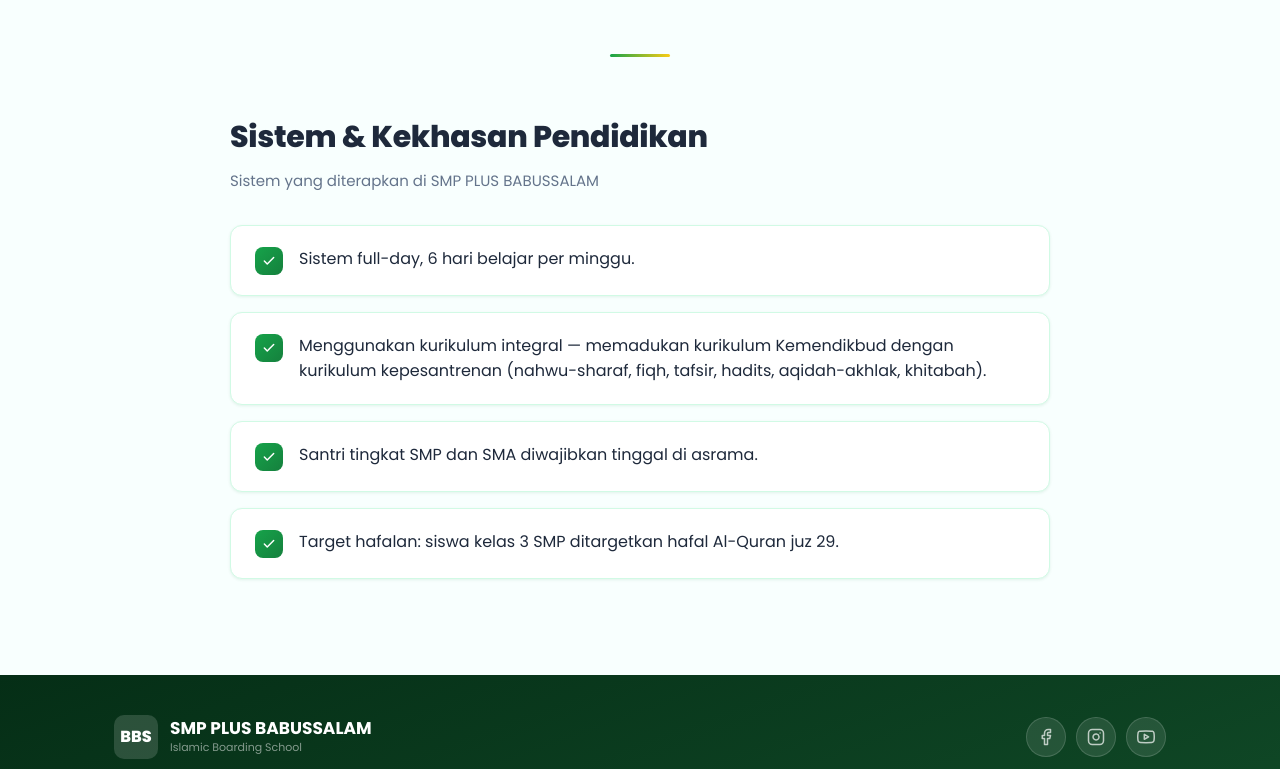
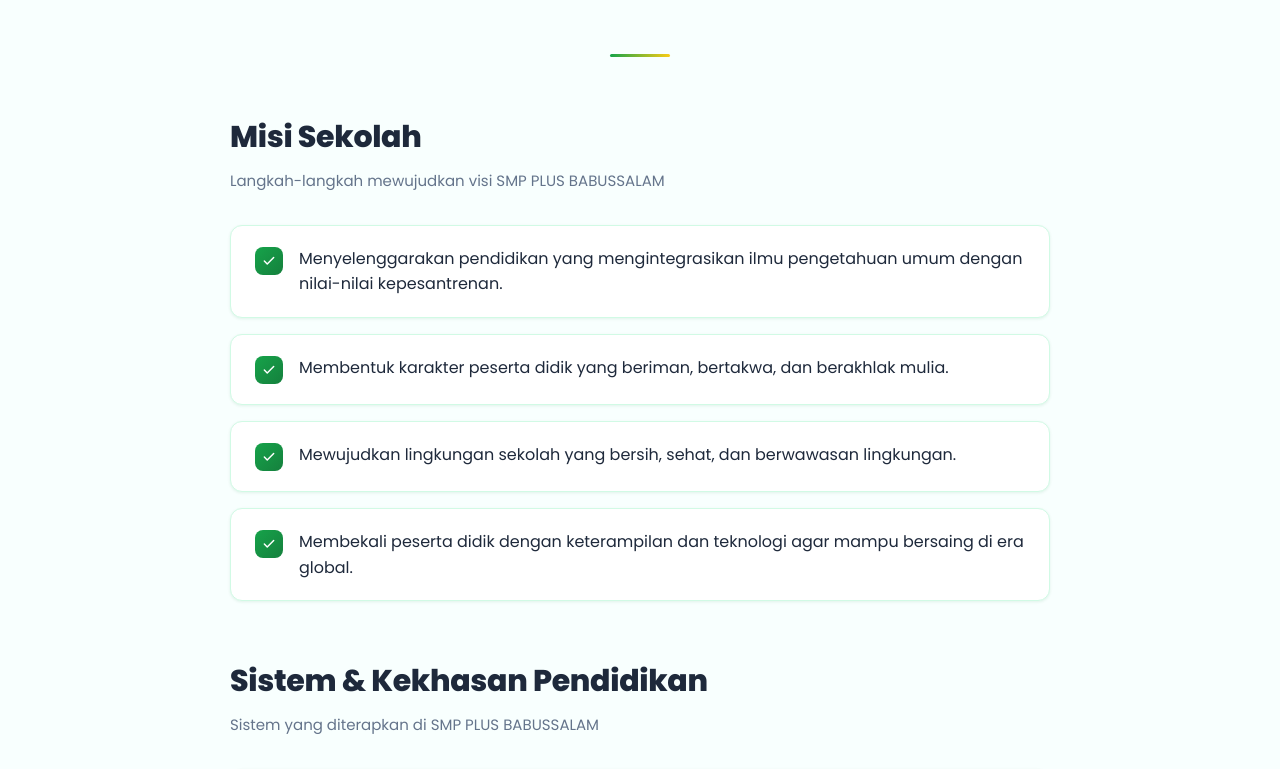
Before and after one commit to kajamm/SMP_BBS, a Next.js app: page /visi-misi in a window 1280 px wide. Shown: the part 414-1183 px from the top of the page. Built offline with nearby package versions, Linux system fonts and the light colour scheme.

Commit message:
Penambahan misi sekolah

```diff
--- a/components/VisiMisi.tsx
+++ b/components/VisiMisi.tsx
@@ -1,6 +1,6 @@
 "use client";
 
-import { sekolah, visi, pilarUtama, sistemPendidikan } from "@/data/sekolah";
+import { sekolah, visi, misi, pilarUtama, sistemPendidikan } from "@/data/sekolah";
 import { IconStar, IconCheck } from "./icons";
 
 export default function VisiMisi() {
@@ -25,6 +25,22 @@ export default function VisiMisi() {
         {/* Divider */}
         <div className="visi-divider"></div>
 
+        {/* Misi Sekolah */}
+        <div className="misi-block fade-in" style={{ marginBottom: "56px" }}>
+          <h2 className="misi-heading-pb">Misi Sekolah</h2>
+          <p className="misi-sub-pb">Langkah-langkah mewujudkan visi {sekolah.namaSingkat}</p>
+          <ul className="misi-list-pb" role="list">
+            {misi.map((item, i) => (
+              <li className="misi-list-item-pb" key={i}>
+                <div className="misi-check-pb">
+                  <IconCheck width={14} height={14} />
+                </div>
+                <span>{item}</span>
+              </li>
+            ))}
+          </ul>
+        </div>
+
         {/* Sistem Pendidikan - clean list */}
         <div className="misi-block fade-in">
           <h2 className="misi-heading-pb">Sistem &amp; Kekhasan Pendidikan</h2>
--- a/data/sekolah.ts
+++ b/data/sekolah.ts
@@ -38,6 +38,13 @@ export const sekolah = {
 export const visi =
   "Terwujudnya peserta didik yang unggul dalam ilmu pengetahuan dan teknologi, beriman dan bertakwa kepada Tuhan Yang Maha Esa, berkarakter mulia, berwawasan lingkungan, serta mampu bersaing di era global.";
 
+export const misi = [
+  "Menyelenggarakan pendidikan yang mengintegrasikan ilmu pengetahuan umum dengan nilai-nilai kepesantrenan.",
+  "Membentuk karakter peserta didik yang beriman, bertakwa, dan berakhlak mulia.",
+  "Mewujudkan lingkungan sekolah yang bersih, sehat, dan berwawasan lingkungan.",
+  "Membekali peserta didik dengan keterampilan dan teknologi agar mampu bersaing di era global."
+];
+
 export const pilarUtama = ["Unggul", "Beriman", "Berkarakter", "Global"];
 
 export const sistemPendidikan = [
```
